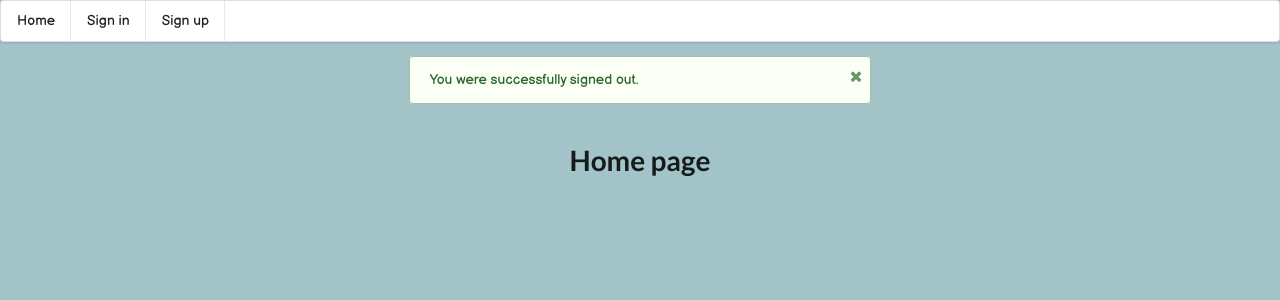
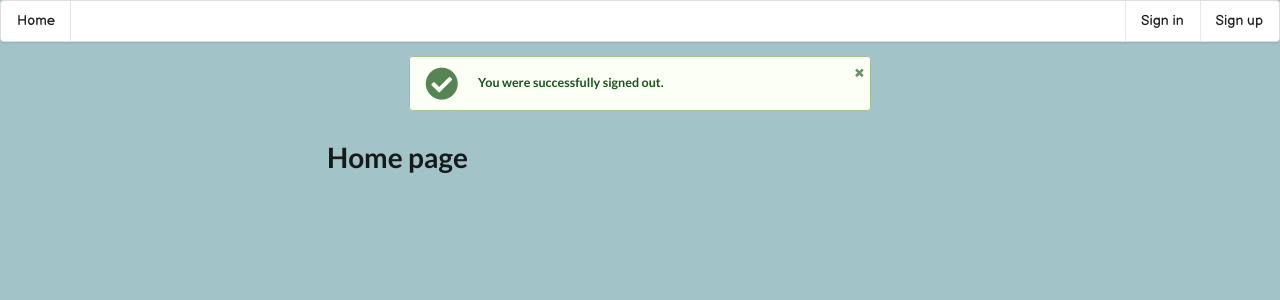
Before and after one commit to dev-nomi/I-guide, a Flask app: page /sign_out in a window 1280 px wide. Shown: the top 300 px of the page. Run offline with Flask 2, Linux system fonts and the light colour scheme; some libraries are stand-ins or nearby versions.

Commit message:
Add icons for flash messages.

```diff
--- a/templates/home.html
+++ b/templates/home.html
@@ -1,6 +1,6 @@
-{% extends 'layout.html' %}
-{% block title %} Home {% endblock %}
-
-{% block content %}
-  <h1>Home page</h1>
+{% extends 'layout.html' %} {% block title %} Home {%
+endblock %} {% block content %}
+<div class="row">
+  <div class="eight wide column"><h1>Home page</h1></div>
+</div>
 {% endblock %}
--- a/templates/layout.html
+++ b/templates/layout.html
@@ -46,8 +46,12 @@
       <a class="teal item" href="{{ url_for('home')}}">
         Home
       </a>
+      <div class="right menu">
         {% if session['email'] %}
-      <a class="teal item" href="{{ url_for('sign_out')}}">
+        <a
+          class="teal item"
+          href="{{ url_for('sign_out')}}"
+        >
           Sign out
         </a>
         {% else %}
@@ -59,17 +63,31 @@
         </a>
         {% endif %}
       </div>
+    </div>
 
-    <div class="ui centered grid">
+    <div class="ui centered grid stackable column">
       <div class="row">
         <div class="six wide column">
           {% with messages =
           get_flashed_messages(with_categories=true) %} {%
           if messages %} {% for category,message in messages
           %}
-          <div class="ui {{ category }} floating message">
+          <!-- <div class="ui floating message {{ category }}">
             <i class="close icon"></i>
             {{ message }}
+          </div> -->
+          <div
+            class="ui icon {{ category }} mini floating message"
+          >
+            {% if category == 'positive'%}
+            <i class="check circle icon"></i>
+            {% else %}
+            <i class="exclamation circle icon"></i>
+            {% endif %}
+            <div class="content">
+              <div class="header">{{ message }}</div>
+            </div>
+            <i class="close icon"></i>
           </div>
           {% endfor %} {% endif %} {% endwith %}
         </div>
--- a/templates/prediction.html
+++ b/templates/prediction.html
@@ -1,4 +1,8 @@
 {% extends 'layout.html' %} {% block title %} Prediction {%
 endblock %} {% block content %}
-<h1>{{ prediction }}</h1>
+<div class="row">
+  <div class="eight wide column">
+    <h1>{{ prediction }}</h1>
+  </div>
+</div>
 {% endblock %}
```
Lines whose indentation alone changed are shown as unchanged.
